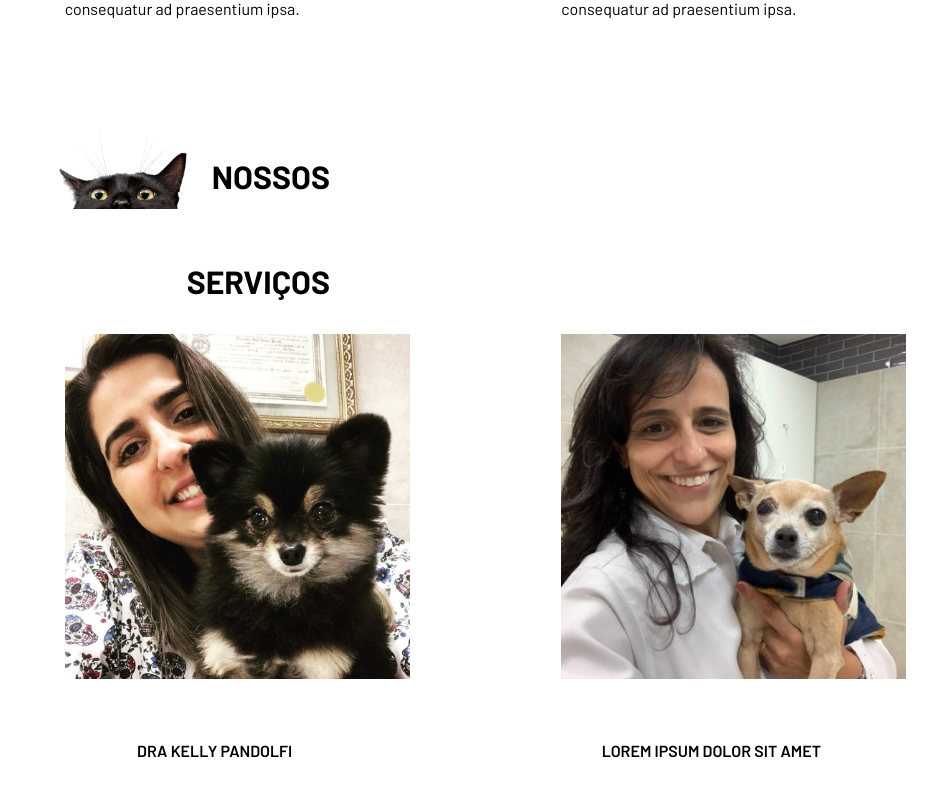
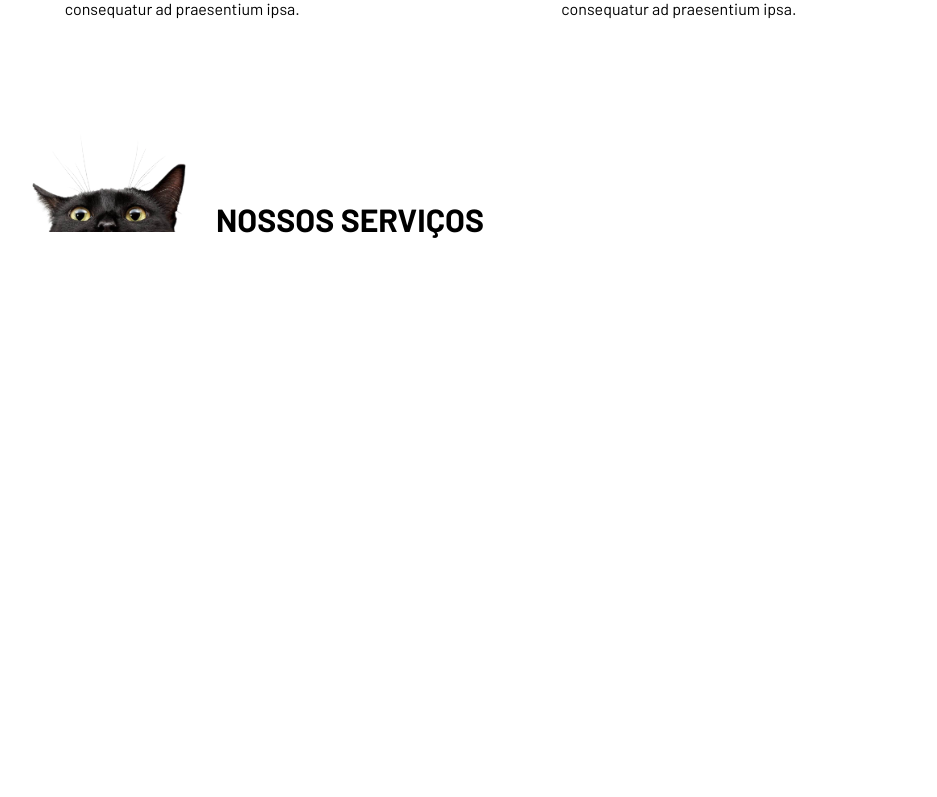
Before and after one commit to nsanchez06/spet, a React (Create React App) app: page / in a window 1280 px wide. Shown: the part 1740-2537 px from the top of the page, without its empty margins (177-1114 px from the left). After the commit the page ends 2361 px from the top, so only its background shows below. Built offline with nearby package versions, Linux system fonts and the light colour scheme; no server answers; the HTML template or start-up script is replaced by a standard one.

Commit message:
fix ajuste

```diff
--- a/src/pages/Home/home.scss
+++ b/src/pages/Home/home.scss
@@ -57,6 +57,7 @@ body {
       max-width: 115%;
       height: auto;
       margin-bottom: 57px;
+      border-radius: 50%;
 
     }
     img:hover {
@@ -151,7 +152,6 @@ body {
     img{
       max-width: 115%;
       height: auto;
-      margin-bottom: 57px;
 
     }
     img:hover {
@@ -171,19 +171,16 @@ body {
       display: flex;
       font-size: 32px;
       line-height: 105px;
-    width: 462px;
+      width: 616px;
       text-transform: uppercase;
 
     }
 
     &__details {
-      font-family: Barlow;
-      font-weight: bold;
-      font-size: 32px;
-      color: hsl(202deg, 100%, 61%);
-      line-height: 40px;
+      display: block;
       img{
-        width: 40%;
+        width: 25%;
+        padding: 5px 30px 0px 32px;
 
       }
     }
--- a/src/pages/Home/index.js
+++ b/src/pages/Home/index.js
@@ -73,34 +73,34 @@ export const Home = () => {
                 </div>
 
                 <div className="nossosServicos" id="nossosServicos">
-                    <h1><span className="nossosServicos__details"><img src={iconCat} alt={"icon-cat"} /></span> nossos serviços</h1>
+                    <h1><span className="nossosServicos__details"><img src={iconCat} alt={"icon-cat"} />nossos serviços</span></h1>
                     <div className="nossosServicos__List">
 
 
 
-                        <div className="nossosServicos__draKelly">
+                        {/* <div className="nossosServicos__draKelly">
                             <div><img src={kellyPandolfi} alt={"Dra Kelly Pandolfi"} /></div>
                             <div className="nossosServicos__Name">Dra Kelly Pandolfi</div>
                             <div className="nossosServicos__description">Lorem ipsum dolor sit amet.
                              Et minima voluptas id galisum nulla est dicta veritatis qui aspernatur libero est rerum voluptas
                                voluptas ad voluptate vero sed architecto assumenda aut debitis dolores aut dolorem ratione? Omnis
                                ipsa et culpa omnis aut vero consequatur ad praesentium ipsa.</div>
-                        </div>
+                        </div> */}
 
-                        <div className="nossosServicos__draTwo">
+                        {/* <div className="nossosServicos__draTwo">
                             <div><img src={imgQuemSomos} alt={"imgQuemSomos"} /></div>
                             <div className="nossosServicos__Name">Lorem ipsum dolor sit amet</div>
                             <div className="nossosServicos__description">Lorem ipsum dolor sit amet.
                              Et minima voluptas id galisum nulla est dicta veritatis qui aspernatur libero est rerum voluptas
                                voluptas ad voluptate vero sed architecto assumenda aut debitis dolores aut dolorem ratione? Omnis
                                ipsa et culpa omnis aut vero consequatur ad praesentium ipsa.</div>
-                        </div>
+                        </div> */}
 
                     </div>
 
                 </div>
 
-                <div className="quemSomos" id="quem-somos">
+                {/* <div className="quemSomos" id="quem-somos">
 
                     <div className="quemSomos__textContent">
                         <div className="quemSomos__title"> Olá, somos a Nerdice Gringe</div>
@@ -111,7 +111,7 @@ export const Home = () => {
 
 
 
-                </div>
+                </div> */}
 
                 <div className="newsletter__content" id="newsletter">
                     <div className="newsletter__text">
```
Lines whose indentation alone changed are shown as unchanged.
